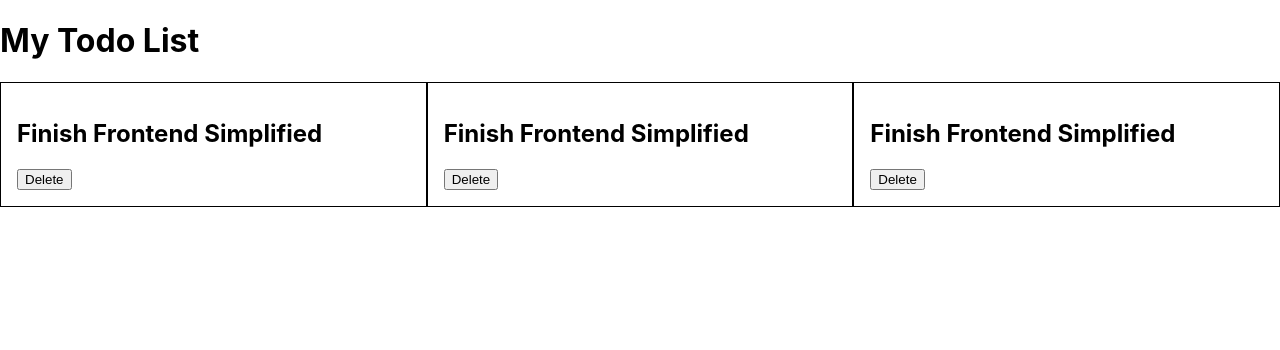
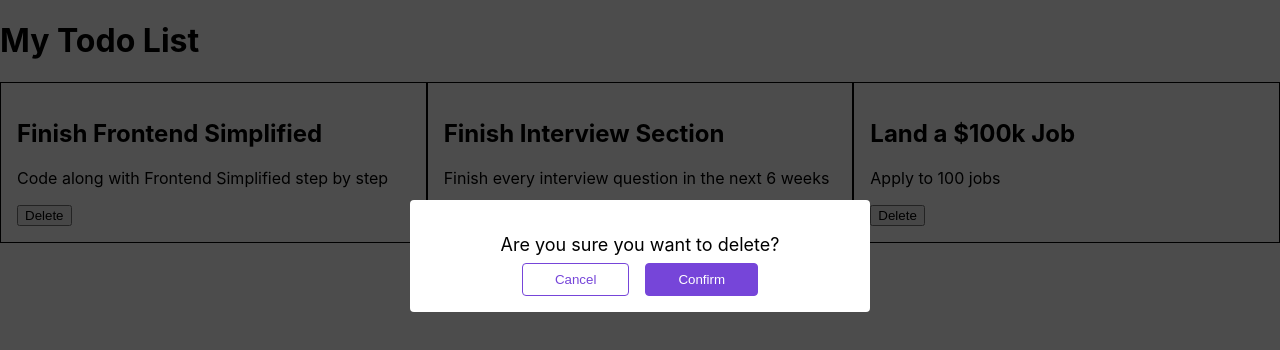
Before and after one commit to iroussos25/react-course-crash, a React (Create React App) app: page / in a window 1280 px wide. Shown: the top 350 px of the page. Built offline with nearby package versions, Linux system fonts and the light colour scheme.

Commit message:
1.4 done

```diff
--- a/src/App.jsx
+++ b/src/App.jsx
@@ -10,11 +10,14 @@ function App() {
     <Title />
        <div className="todo__wrapper">
 
-     <Todo title= "Finish Frontend Simplified"/>
-     <Todo title = "Finish Interview Section"/>
-     <Todo title = "Land a $100k Job"/>
+     <Todo title= "Finish Frontend Simplified"
+           paragraph="Code along with Frontend Simplified step by step"/>
+     <Todo title = "Finish Interview Section"
+           paragraph = "Finish every interview question in the next 6 weeks"/>
+     <Todo title = "Land a $100k Job"
+           paragraph = "Apply to 100 jobs"/>
        </div>
-    {/* <Modal /> */}
+    <Modal title = "Are you sure you want to delete?"/>
 
      </div>
   );
--- a/src/Components/Todo.jsx
+++ b/src/Components/Todo.jsx
@@ -1,10 +1,11 @@
 import './Todo.css';
 
-function Todo(props) {
-    console.log(props)
+function Todo({title, paragraph}) {
+    console.log(title, paragraph);
     return (
          <div className="todo">
-     <h2>Finish Frontend Simplified</h2>
+     <h2>{title}</h2>
+        <p>{paragraph}</p>
      <button>Delete</button>
      </div>
     );
--- a/src/Components/modal.jsx
+++ b/src/Components/modal.jsx
@@ -1,10 +1,10 @@
 import './modal.css';
 
-function Modal() {
+function Modal({title}) {
     return (
     <>
   <div className="modal">
-    <p className="modal__title">Are you sure?</p>
+    <p className="modal__title">{title}</p>
     <div className="modal__buttons">
       <button className="btn btn__cancel">Cancel</button>
       <button className="btn">Confirm</button>
```
